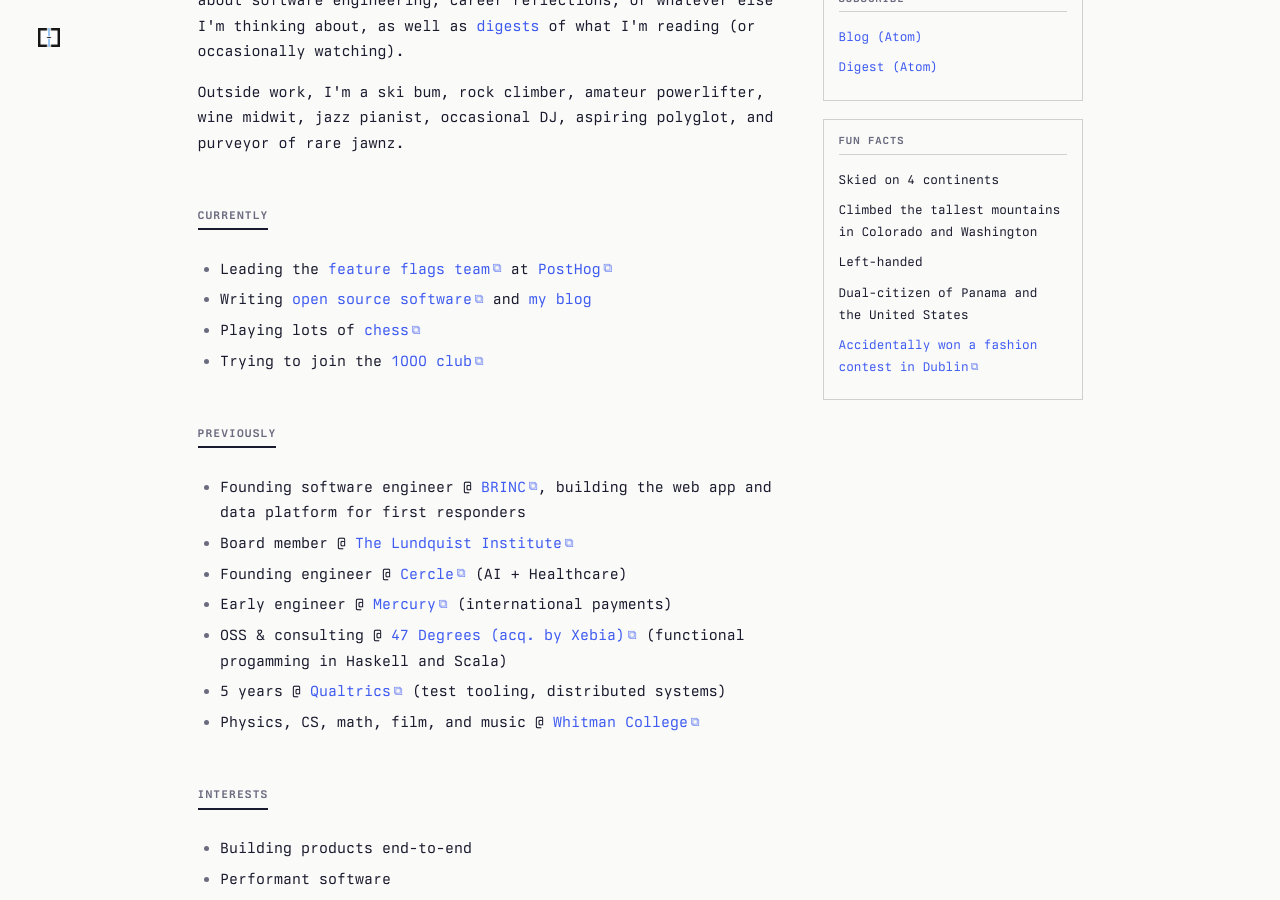
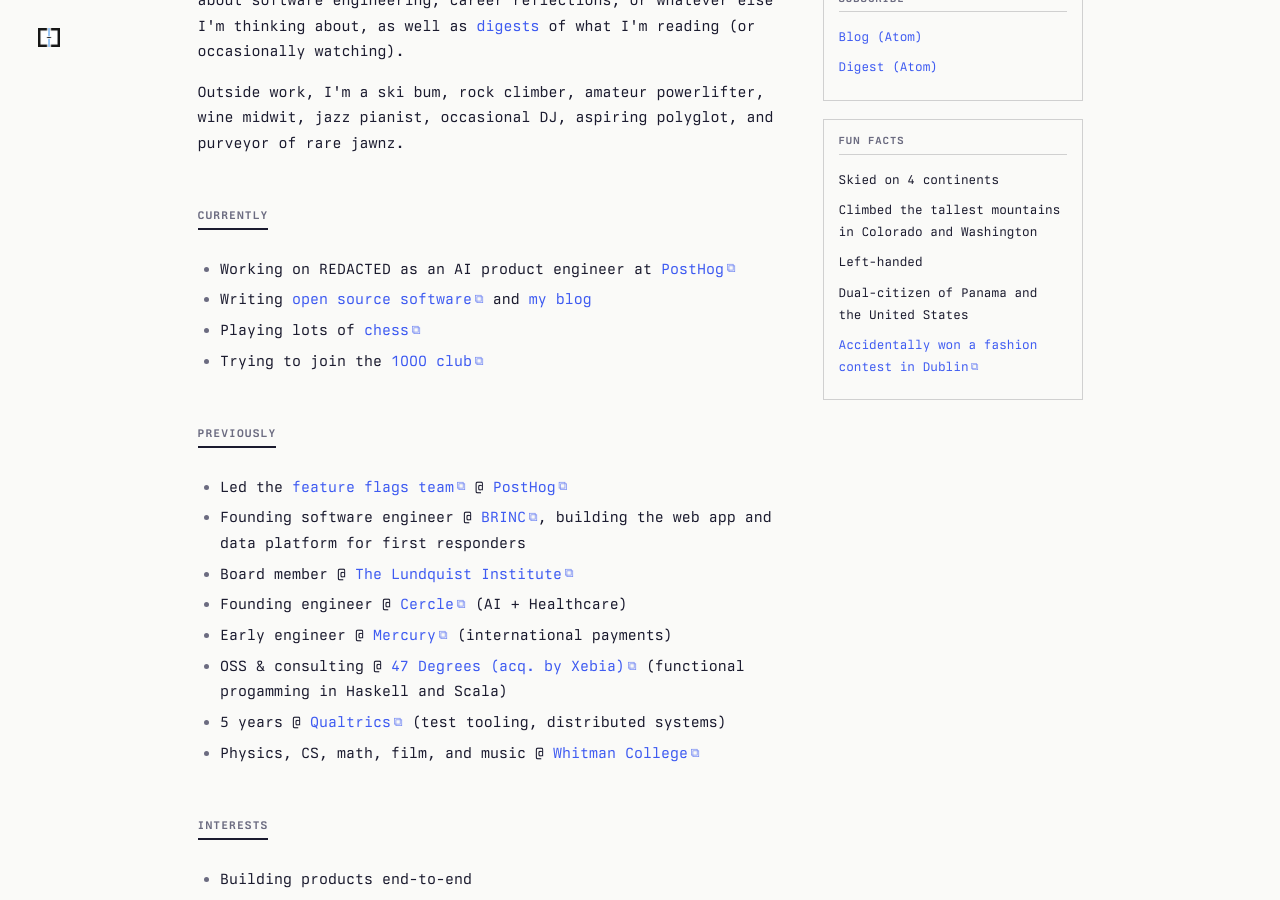
Before and after one commit to dmarticus/dmarticus.github.io, a Jekyll site: the page built from index.html, in a window 1280 px wide and 900 px high, scrolled down 348 px. Built offline with Jekyll 4.4.1, drawn with Linux system fonts in a browser that asks for light colours.

Commit message:
Update bio: AI product engineer, move feature flags lead to previously

```diff
--- a/_includes/author-bio.html
+++ b/_includes/author-bio.html
@@ -1,9 +1,8 @@
 <div class="author-bio">
   <h4 class="author-bio-heading">About the Author</h4>
   <p>
-    I'm Dylan Martin — a software engineer, writer, and tech lead. I currently lead the
-    <a href="https://posthog.com/teams/feature-flags" target="_blank" rel="noreferrer">feature flags team</a>
-    at <a href="https://www.posthog.com/" target="_blank" rel="noreferrer">PostHog</a>, where I build tools that help engineers ship better software faster.
+    I'm Dylan Martin — a software engineer, writer, and tech lead. I'm an AI product engineer
+    at <a href="https://www.posthog.com/" target="_blank" rel="noreferrer">PostHog</a>, where I work on REDACTED.
   </p>
   <p>
     You can find me on <a href="https://github.com/dmarticus/" target="_blank" rel="noreferrer">GitHub</a>,
--- a/index.html
+++ b/index.html
@@ -28,14 +28,7 @@
         <h3 class="section-header">Currently</h3>
         <ul>
             <li>
-                Leading the
-                <a
-                    href="https://posthog.com/teams/feature-flags"
-                    rel="noreferrer"
-                    target="_blank"
-                    >feature flags team</a
-                >
-                at
+                Working on REDACTED as an AI product engineer at
                 <a
                     href="https://www.posthog.com/"
                     rel="noreferrer"
@@ -75,6 +68,22 @@
 
         <h3 class="section-header">Previously</h3>
         <ul>
+            <li>
+                Led the
+                <a
+                    href="https://posthog.com/teams/feature-flags"
+                    rel="noreferrer"
+                    target="_blank"
+                    >feature flags team</a
+                >
+                @
+                <a
+                    href="https://www.posthog.com/"
+                    rel="noreferrer"
+                    target="_blank"
+                    >PostHog</a
+                >
+            </li>
             <li>
                 Founding software engineer @
                 <a
```
